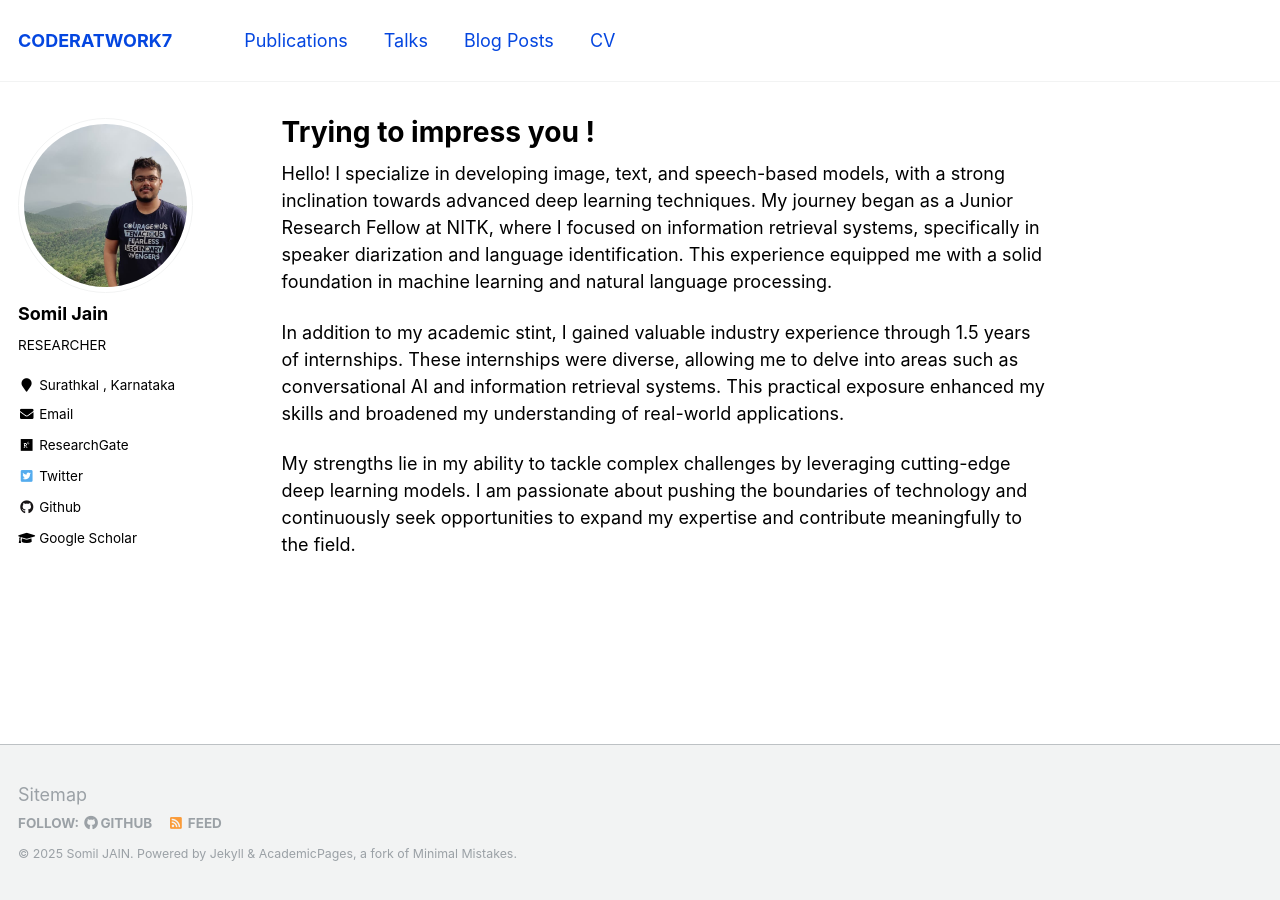
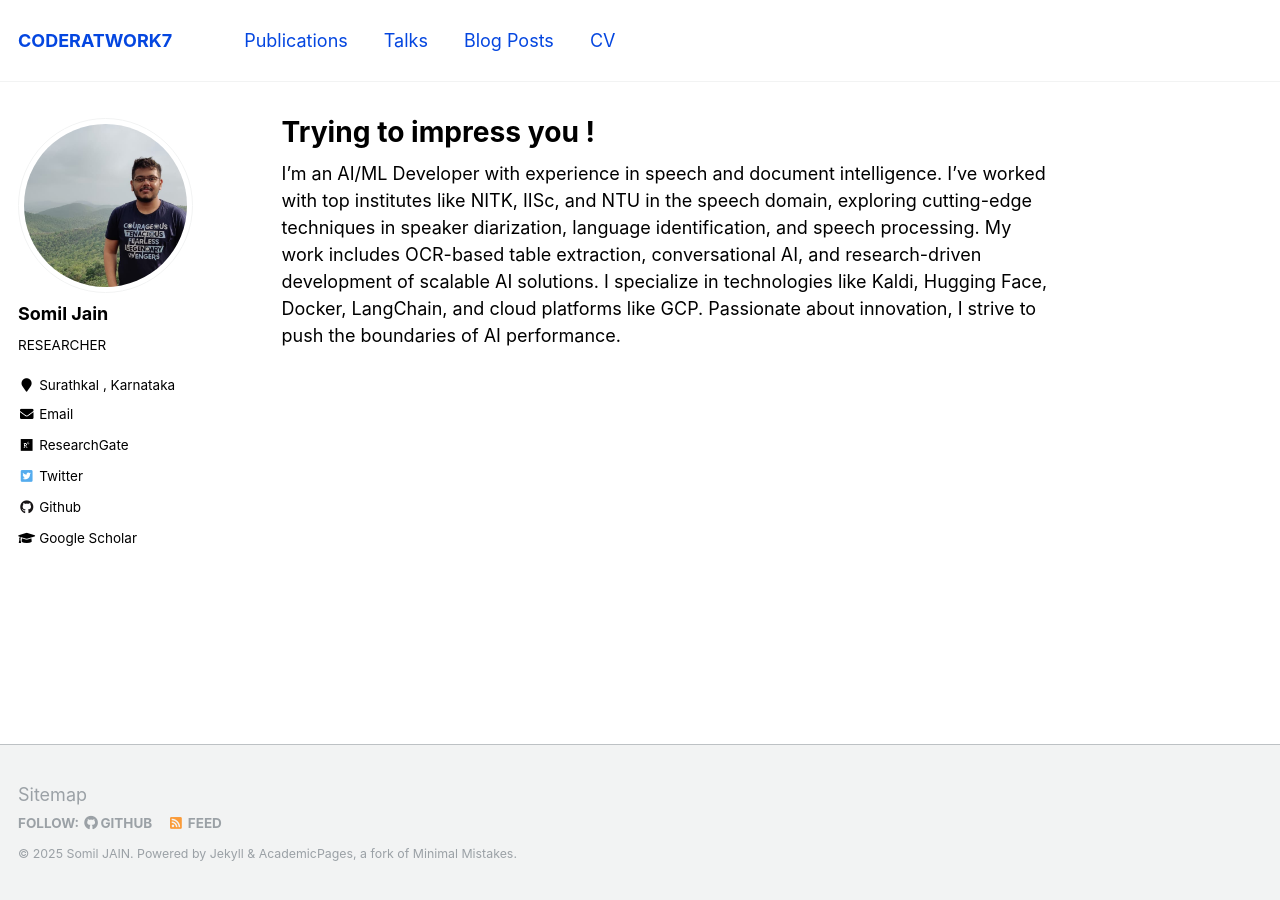
Before and after one commit to somiljain7/somiljain7.github.io, a Jekyll site: the page built from _pages/about.md, in a window 1280 px wide. Built offline with Jekyll 4.4.1, drawn with Linux system fonts in a browser that asks for light colours.

Commit message:
Update about.md

```diff
--- a/_pages/about.md
+++ b/_pages/about.md
@@ -8,8 +8,4 @@ redirect_from:
   - /about.html
 ---
 
-Hello! I specialize in developing image, text, and speech-based models, with a strong inclination towards advanced deep learning techniques. My journey began as a Junior Research Fellow at NITK, where I focused on information retrieval systems, specifically in speaker diarization and language identification. This experience equipped me with a solid foundation in machine learning and natural language processing.
-
-In addition to my academic stint, I gained valuable industry experience through 1.5 years of internships. These internships were diverse, allowing me to delve into areas such as conversational AI and information retrieval systems. This practical exposure enhanced my skills and broadened my understanding of real-world applications.
-
-My strengths lie in my ability to tackle complex challenges by leveraging cutting-edge deep learning models. I am passionate about pushing the boundaries of technology and continuously seek opportunities to expand my expertise and contribute meaningfully to the field.
+I'm an AI/ML Developer with experience in speech and document intelligence. I’ve worked with top institutes like NITK, IISc, and NTU in the speech domain, exploring cutting-edge techniques in speaker diarization, language identification, and speech processing. My work includes OCR-based table extraction, conversational AI, and research-driven development of scalable AI solutions. I specialize in technologies like Kaldi, Hugging Face, Docker, LangChain, and cloud platforms like GCP. Passionate about innovation, I strive to push the boundaries of AI performance.
```
